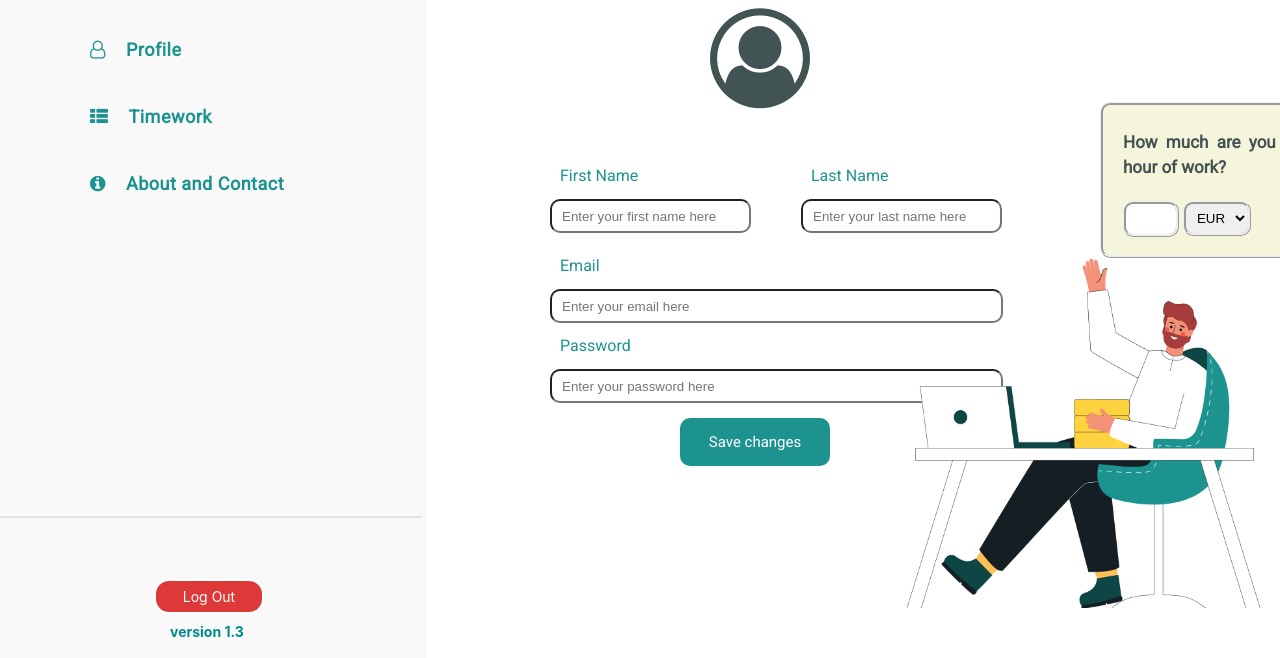
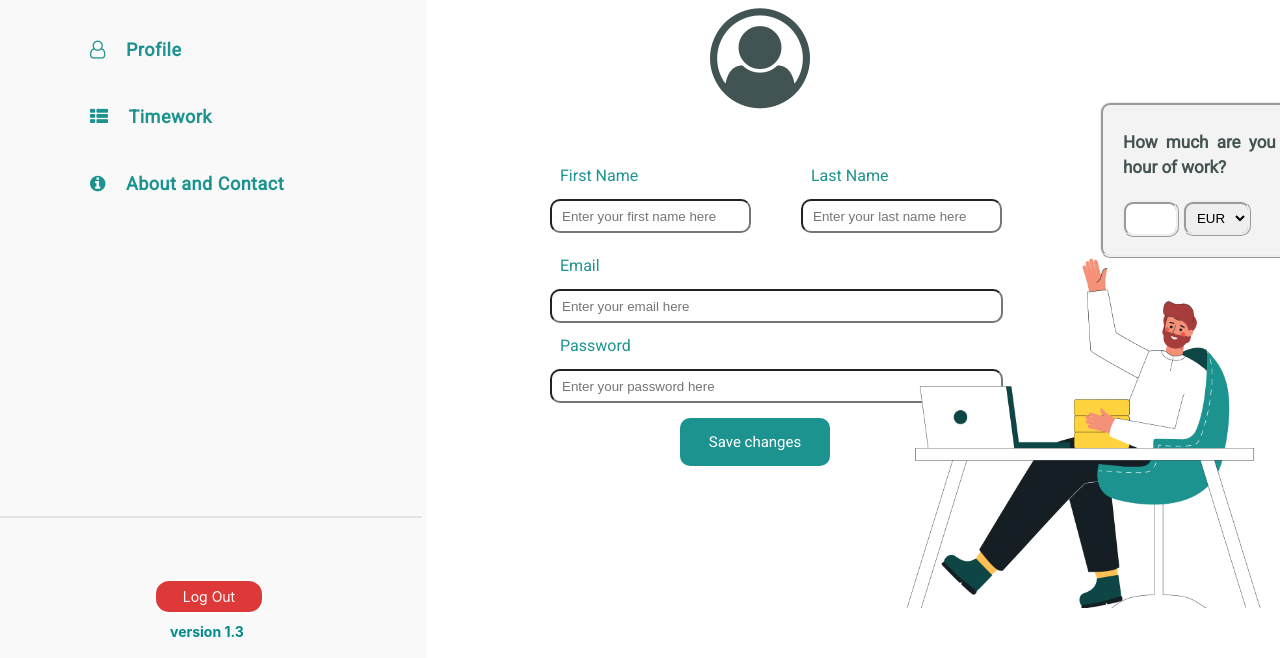
Before and after one commit to samuelilie316/newproject, a plain HTML site: page index.html in a window 1280 px wide. Shown: the part 142-800 px from the top of the page. Drawn offline with Linux system fonts and the light colour scheme.

Commit message:
Update style.css

```diff
--- a/style.css
+++ b/style.css
@@ -297,7 +297,7 @@ a:link{
   text-align:center;
   border-style: ridge;
   border-radius: 10px;
-  background-color: beige;
+  background-color: #f3f3f3;
 
 }
 
```
